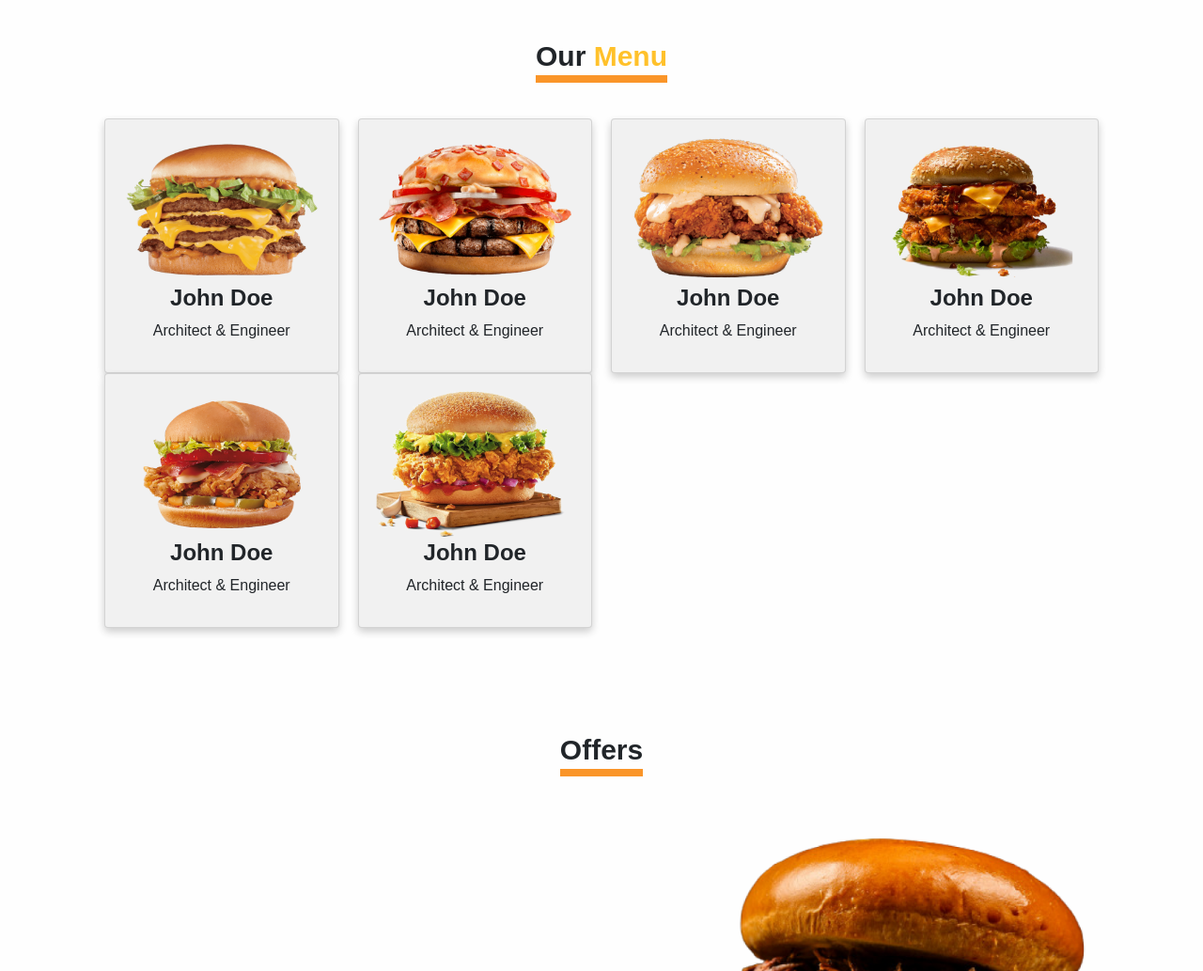
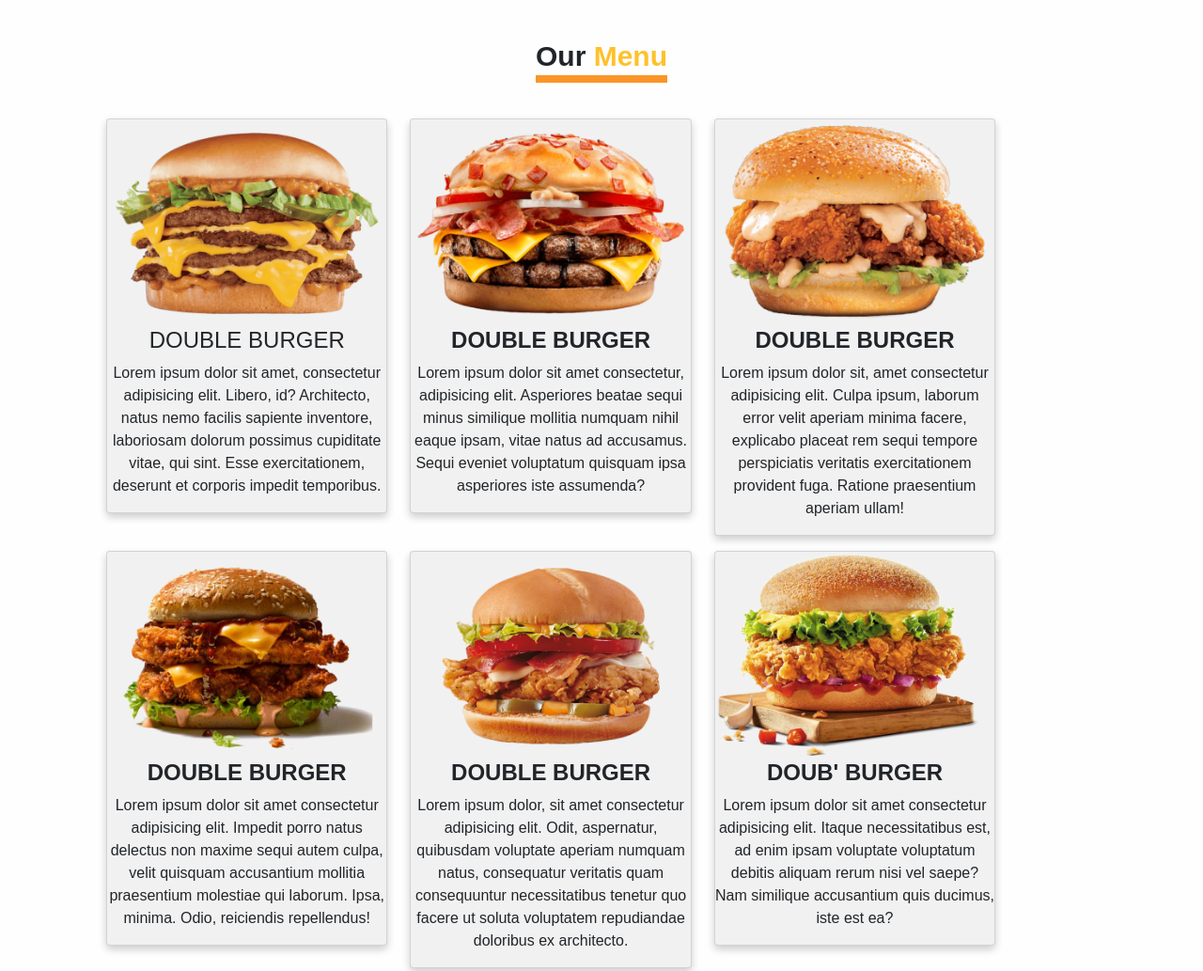
Before and after one commit to harunmuthoka/burger-palace, a plain HTML site: page index.html in a window 1280 px wide. Shown: the part 1520-2553 px from the top of the page at 94% size. Drawn offline with nearby package versions, Linux system fonts and the light colour scheme; a script that the page names is missing.

Commit message:
add column

```diff
--- a/css/styles.css
+++ b/css/styles.css
@@ -55,8 +55,8 @@ input:active, input:focus {
   /* Float four columns side by side */
   .column {
     float: left;
-    width: 25%;
-    padding: 0 10px;
+    width: 30%;
+    padding-bottom: 16px;
   }
 
   /* Remove extra left and right margins, due to padding */
@@ -81,9 +81,9 @@ input:active, input:focus {
   /* Style the counter cards */
   .card {
     box-shadow: 0 4px 8px 0 rgba(0, 0, 0, 0.2);
-    padding: 16px;
-    padding-bottom: 16px;
-    padding-top: 16px;
+    /* padding: 16px; */
+    /* padding-bottom: 16px; */
+    /* padding-top: 16px; */
     text-align: center;
     background-color: #f1f1f1;
   }
--- a/index.html
+++ b/index.html
@@ -202,8 +202,8 @@
                 <div class="column">
                   <div class="card">
                     <img src="images/burger1.png" alt="Avatar" style="width:100%">
-                      <h4><b>John Doe</b></h4>
-                      <p>Architect & Engineer</p>
+                      <h4>DOUBLE BURGER</b></h4>
+                      <p>Lorem ipsum dolor sit amet, consectetur adipisicing elit. Libero, id? Architecto, natus nemo facilis sapiente inventore, laboriosam dolorum possimus cupiditate vitae, qui sint. Esse exercitationem, deserunt et corporis impedit temporibus.</p>
                     <!-- </div> -->
                   </div>
                 </div>
@@ -211,8 +211,8 @@
                 <div class="column">
                     <div class="card">
                       <img src="images/burger2.png" alt="Avatar" style="width:100%">
-                        <h4><b>John Doe</b></h4>
-                        <p>Architect & Engineer</p>
+                        <h4><b>DOUBLE BURGER</b></h4>
+                        <p>Lorem ipsum dolor sit amet consectetur, adipisicing elit. Asperiores beatae sequi minus similique mollitia numquam nihil eaque ipsam, vitae natus ad accusamus. Sequi eveniet voluptatum quisquam ipsa asperiores iste assumenda?</p>
                       <!-- </div> -->
                     </div>
                   </div>
@@ -222,8 +222,8 @@
                   <div class="column">
                     <div class="card">
                       <img src="images/burger3.png" alt="Avatar" style="width:100%">
-                        <h4><b>John Doe</b></h4>
-                        <p>Architect & Engineer</p>
+                        <h4><b>DOUBLE BURGER</b></h4>
+                        <p>Lorem ipsum dolor sit, amet consectetur adipisicing elit. Culpa ipsum, laborum error velit aperiam minima facere, explicabo placeat rem sequi tempore perspiciatis veritatis exercitationem provident fuga. Ratione praesentium aperiam ullam!</p>
                       <!-- </div> -->
                     </div>
                   </div>
@@ -232,8 +232,8 @@
                   <div class="column">
                     <div class="card">
                       <img src="images/burger4.png" alt="Avatar" style="width:100%">
-                        <h4><b>John Doe</b></h4>
-                        <p>Architect & Engineer</p>
+                        <h4><b>DOUBLE BURGER</b></h4>
+                        <p>Lorem ipsum dolor sit amet consectetur adipisicing elit. Impedit porro natus delectus non maxime sequi autem culpa, velit quisquam accusantium mollitia praesentium molestiae qui laborum. Ipsa, minima. Odio, reiciendis repellendus!</p>
                       <!-- </div> -->
                     </div>
                   </div>
@@ -241,8 +241,8 @@
                   <div class="column">
                     <div class="card">
                       <img src="images/burger5.png" alt="Avatar" style="width:100%">
-                        <h4><b>John Doe</b></h4>
-                        <p>Architect & Engineer</p>
+                        <h4><b>DOUBLE BURGER</b></h4>
+                        <p>Lorem ipsum dolor, sit amet consectetur adipisicing elit. Odit, aspernatur, quibusdam voluptate aperiam numquam natus, consequatur veritatis quam consequuntur necessitatibus tenetur quo facere ut soluta voluptatem repudiandae doloribus ex architecto.</p>
                       <!-- </div> -->
                     </div>
                   </div>
@@ -250,8 +250,8 @@
                   <div class="column md4">
                     <div class="card">
                       <img src="images/burger6.png" alt="Avatar" style="width:100%">
-                        <h4><b>John Doe</b></h4>
-                        <p>Architect & Engineer</p>
+                        <h4><b>DOUB' BURGER</b></h4>
+                        <p>Lorem ipsum dolor sit amet consectetur adipisicing elit. Itaque necessitatibus est, ad enim ipsam voluptate voluptatum debitis aliquam rerum nisi vel saepe? Nam similique accusantium quis ducimus, iste est ea?</p>
                       <!-- </div> -->
                     </div>
                   </div>
```
Also changed, not shown: 2 other files.
